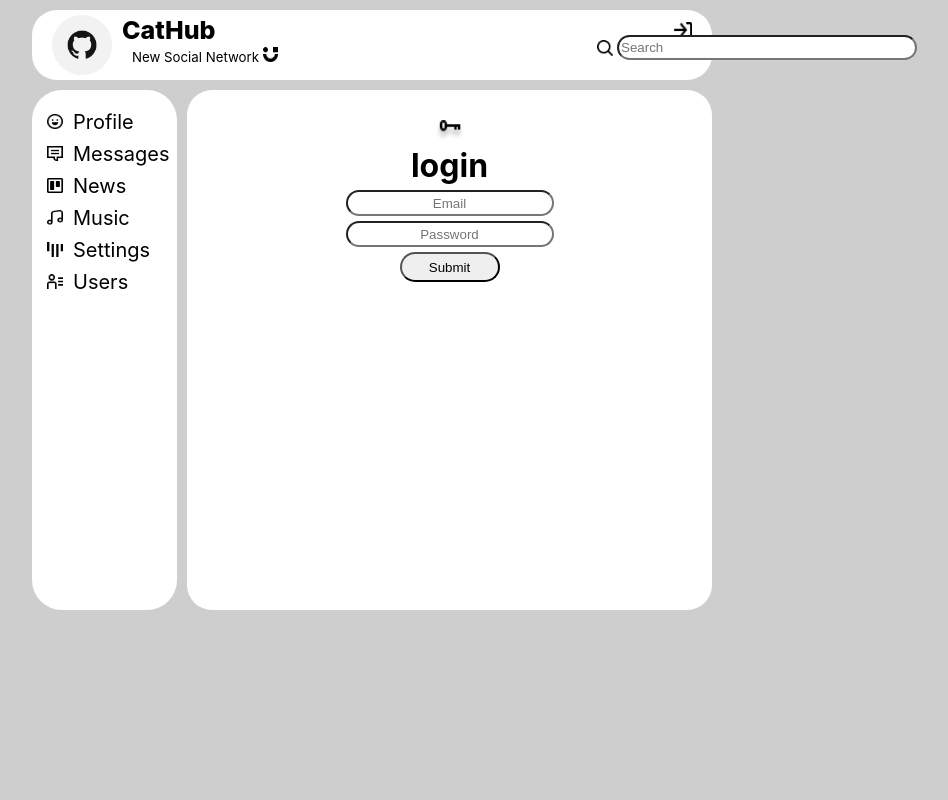
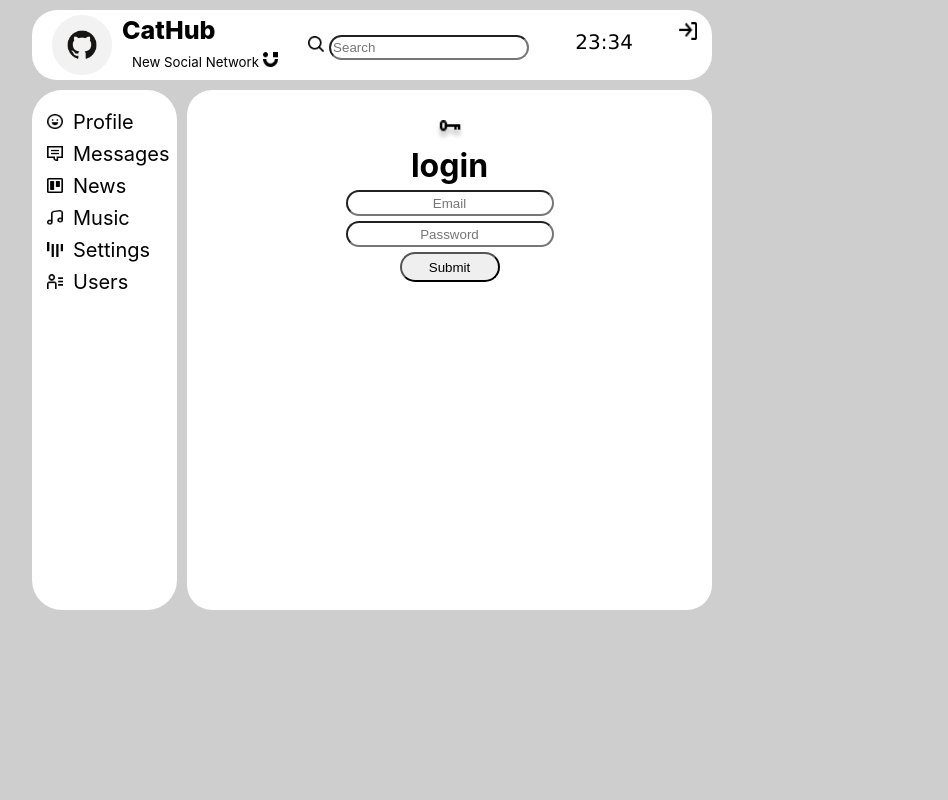
Before and after one commit to canzitis/Social-network, a React (Create React App) app: page /login in a window 1280 px wide. Shown: the top 800 px of the page, without its empty margins (268-1216 px from the left). Built offline with nearby package versions, Linux system fonts and the light colour scheme; no server answers.

Commit message:
added clock

```diff
--- a/src/components/Header/Header.jsx
+++ b/src/components/Header/Header.jsx
@@ -7,6 +7,7 @@ import profileIco from "../img/profile.png";
 import loginImg from "../img/log-in.png";
 import logoutImg from "../img/log-out.png";
 import helloImg from "../img/hello.png";
+import Clock from "../clock/clock";
 
 const Header = (props) => {
   const clikLogoutBtn = () => {
@@ -18,13 +19,18 @@ const Header = (props) => {
 
   return (
     <header className={s.header}>
+      <div className={s.headerInfo}>
         <h3>CatHub</h3>
         <h5 className={s.helloImg}>
           New Social Network <img src={helloImg} alt="" />
         </h5>
         <img className={s.logoCompany} src={logoComoany} alt="" />
+
+        <div className={s.searchBloc}>
           <img className={s.searchImg} src={searchImg} alt="" />
-      <input className={s.search} type="search" placeholder="Search" />
+          <input className={s.searchInput} type="search" placeholder="Search" />
+        </div>
+        <Clock />
         <div className={s.login}>
           {props.isAuth ? (
             <div className={s.loginInfoUser}>
@@ -45,6 +51,7 @@ const Header = (props) => {
             </NavLink>
           )}
         </div>
+      </div>
     </header>
   );
 };
--- a/src/components/Header/Header.module.css
+++ b/src/components/Header/Header.module.css
@@ -8,10 +8,10 @@
 
 .logoCompany{
     width: 60px;
-    padding: 5px;
-
+    padding-top: 5px;
     padding-left: 20px;
 }
+
 
 .header h3{
     color: black;
@@ -23,6 +23,7 @@
     font-weight: 800;
 }
 .helloImg img{
+    padding-top: 5px;
     width: 15px;
     height: 15px;
 }
@@ -32,24 +33,26 @@
   padding-left: 100px;
   font-weight: 400;
 }
+.searchBloc{
+    padding-top: 25px;
+}
+.headerInfo{
+   display: flex;
+   justify-content: space-between;
+}
 
-  .search{
-  position: absolute;
-
+  .searchInput{
   border-radius: 25px;
 
-  width: 300px;
+  width: 200px;
   height: 25px;
-  margin-left: 500px;
-  margin-top: 25px;
   }
 
   .searchImg{
-  position: absolute;
   width: 16px;
   height: 16px;
-  margin-left: 480px;
-  margin-top: 30px;
+  padding-left: 150px;
+  padding-right: 5px;
   }
 
 .login{
@@ -58,8 +61,7 @@
     font-size: 20px;
 
     text-align: right;
-
-    padding-right: 10px;
+    padding-right: 5px;
 }
 
 .login a{
--- a/src/components/Profile/MyPosts/MyPosts.jsx
+++ b/src/components/Profile/MyPosts/MyPosts.jsx
@@ -3,7 +3,7 @@ import Post from "./Posts/Post";
 import s from "./MyPosts.module.css";
 import PostsForm from "./PostsForm";
 
-const MyPosts = (props) => {
+const MyPosts = React.memo((props) => {
   const postsElements = props.posts.map((p) => (
     <Post message={p.message} likesCount={p.likesCount} id={p.id} key={p.id} />
   ));
@@ -19,6 +19,6 @@ const MyPosts = (props) => {
       <PostsForm addPost={props.addPost} />
     </div>
   );
-};
+});
 
 export default MyPosts;
--- a/src/components/Profile/ProfileInfo/ProfileInfo.module.css
+++ b/src/components/Profile/ProfileInfo/ProfileInfo.module.css
@@ -1,5 +1,6 @@
 .content{
     display: flex;
+    padding: 20px;
 
 }
 
--- /dev/null
+++ b/src/components/clock/clock.jsx
@@ -0,0 +1,35 @@
+import React from "react";
+import s from "./clock.module.css";
+
+class Clock extends React.Component {
+  constructor(props) {
+    super(props);
+    this.state = {
+      time: this.toOffsetDate(this.props.offset),
+    };
+  }
+  componentDidMount() {
+    this.intervalID = setInterval(() => this.tick(), 1000);
+  }
+  componentWillUnmount() {
+    clearInterval(this.intervalID);
+  }
+
+  toOffsetDate(offset) {
+    const d = new Date(new Date().getTime() + 3600 * 3000);
+    const hrs = d.getUTCHours();
+    const mins = d.getUTCMinutes();
+    return `${hrs}:${mins}`;
+  }
+
+  tick() {
+    this.setState({
+      time: this.toOffsetDate(this.props.offset),
+    });
+  }
+  render() {
+    return <p className={s.clock}>{this.state.time}</p>;
+  }
+}
+
+export default Clock;
--- /dev/null
+++ b/src/components/clock/clock.module.css
@@ -0,0 +1,4 @@
+.clock{
+    font-family:'Lucida Sans', 'Lucida Sans Regular', 'Lucida Grande', 'Lucida Sans Unicode', Geneva, Verdana, sans-serif;
+    font-size: 20px;
+}
```
Lines whose indentation alone changed are shown as unchanged.
